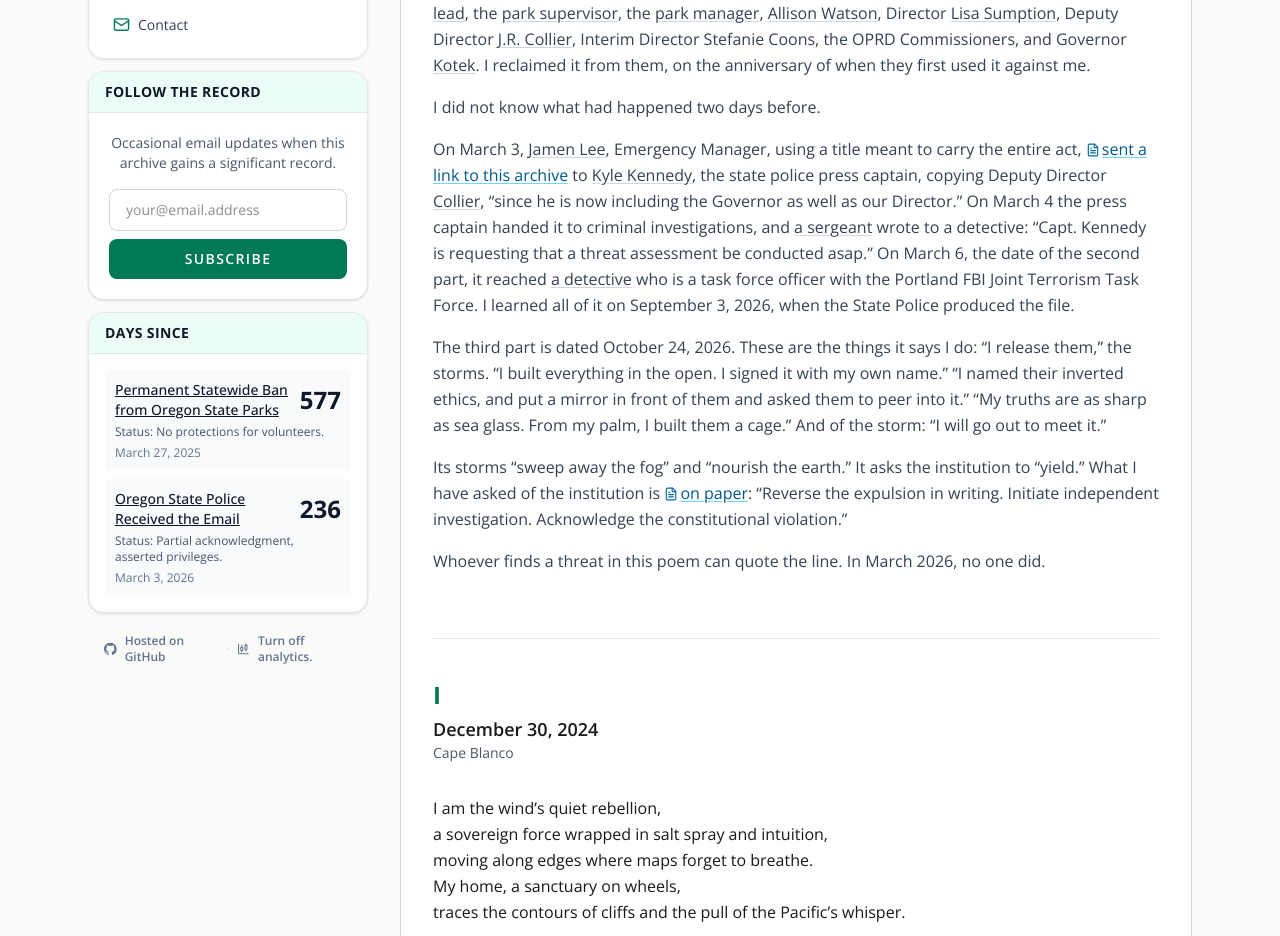
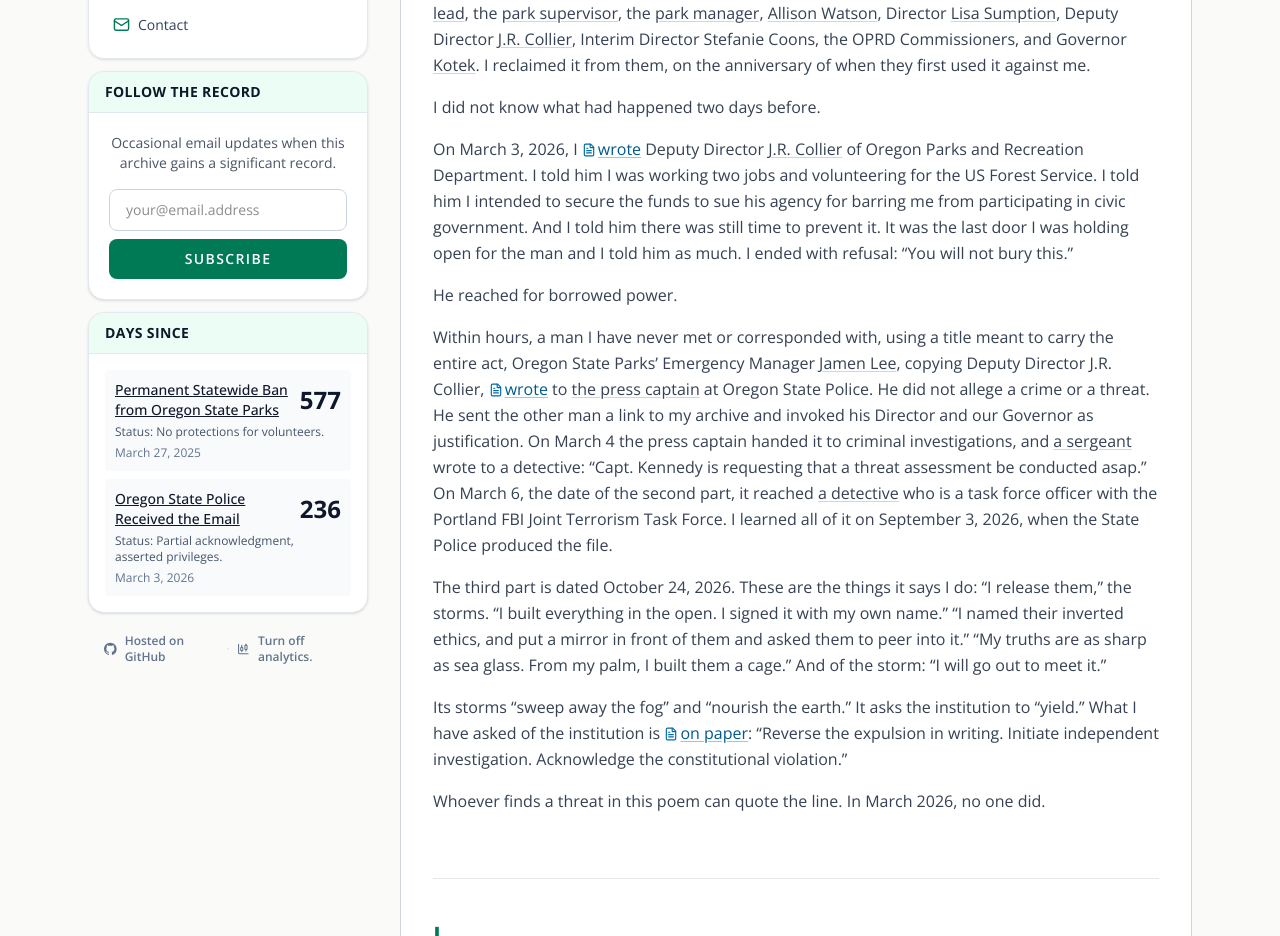
Before and after one commit to rswfire/rswfire.oprd, a Next.js app: page /soliloquy in a window 1280 px wide. Shown: the part 920-1856 px from the top of the page. Built offline with nearby package versions, Linux system fonts and the light colour scheme.

Commit message:
Soliloquy: the sequence, in the letter's words

```diff
--- a/app/(archive)/soliloquy/page.tsx
+++ b/app/(archive)/soliloquy/page.tsx
@@ -361,13 +361,22 @@ export default function StormchasersSoliloquyPage() {
                     I did not know what had happened two days before.
                 </p>
                 <p>
-                    On March 3,{" "}
-                    <PersonLink name="Jamen Lee" seat="emergency-manager" />, Emergency Manager, using a title meant to
-                    carry the entire act,{" "}
-                    <Cite ulid="01M1M4WF78XJPEJJ48D1JZ4SJ8" thread="osp">sent a link to this archive</Cite> to{" "}
-                    <PersonLink name="Kyle Kennedy" seat="press-captain" />, the state police press captain, copying
-                    Deputy Director <PersonLink name="Collier" seat="deputy" />, &ldquo;since he is now including the
-                    Governor as well as our Director.&rdquo; On March 4 the press captain handed it to criminal investigations, and{" "}
+                    On March 3, 2026, I <Cite ulid="01KJT9T6V8Q8PATA3JMZ8DD1ZW">wrote</Cite> Deputy Director{" "}
+                    <PersonLink name="J.R. Collier" seat="deputy" /> of Oregon Parks and Recreation Department. I told
+                    him I was working two jobs and volunteering for the US Forest Service. I told him I intended to
+                    secure the funds to sue his agency for barring me from participating in civic government. And I
+                    told him there was still time to prevent it. It was the last door I was holding open for the man
+                    and I told him as much. I ended with refusal: &ldquo;You will not bury this.&rdquo;
+                </p>
+                <p>He reached for borrowed power.</p>
+                <p>
+                    Within hours, a man I have never met or corresponded with, using a title meant to carry the entire
+                    act, Oregon State Parks&rsquo; Emergency Manager{" "}
+                    <PersonLink name="Jamen Lee" seat="emergency-manager" />, copying Deputy Director J.R. Collier,{" "}
+                    <Cite ulid="01M1M4WF78XJPEJJ48D1JZ4SJ8" thread="osp">wrote</Cite> to{" "}
+                    <PersonLink name="the press captain" seat="press-captain" /> at Oregon State Police. He did not
+                    allege a crime or a threat. He sent the other man a link to my archive and invoked his Director and
+                    our Governor as justification. On March 4 the press captain handed it to criminal investigations, and{" "}
                     <PersonLink name="a sergeant" seat="sergeant" /> wrote to a detective: &ldquo;Capt. Kennedy is
                     requesting that a threat assessment be conducted asap.&rdquo; On March 6, the date of the second
                     part, it reached <PersonLink name="a detective" seat="task-force-detective" /> who is a task force
```
